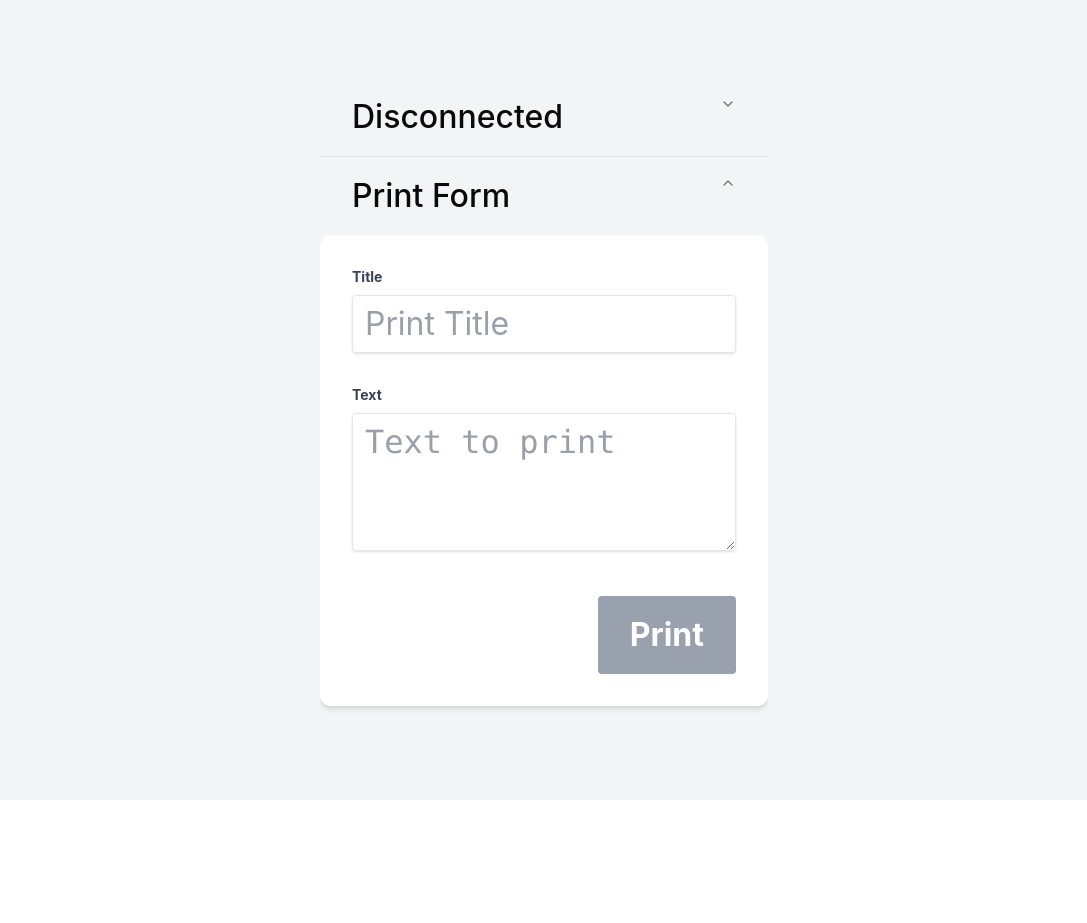
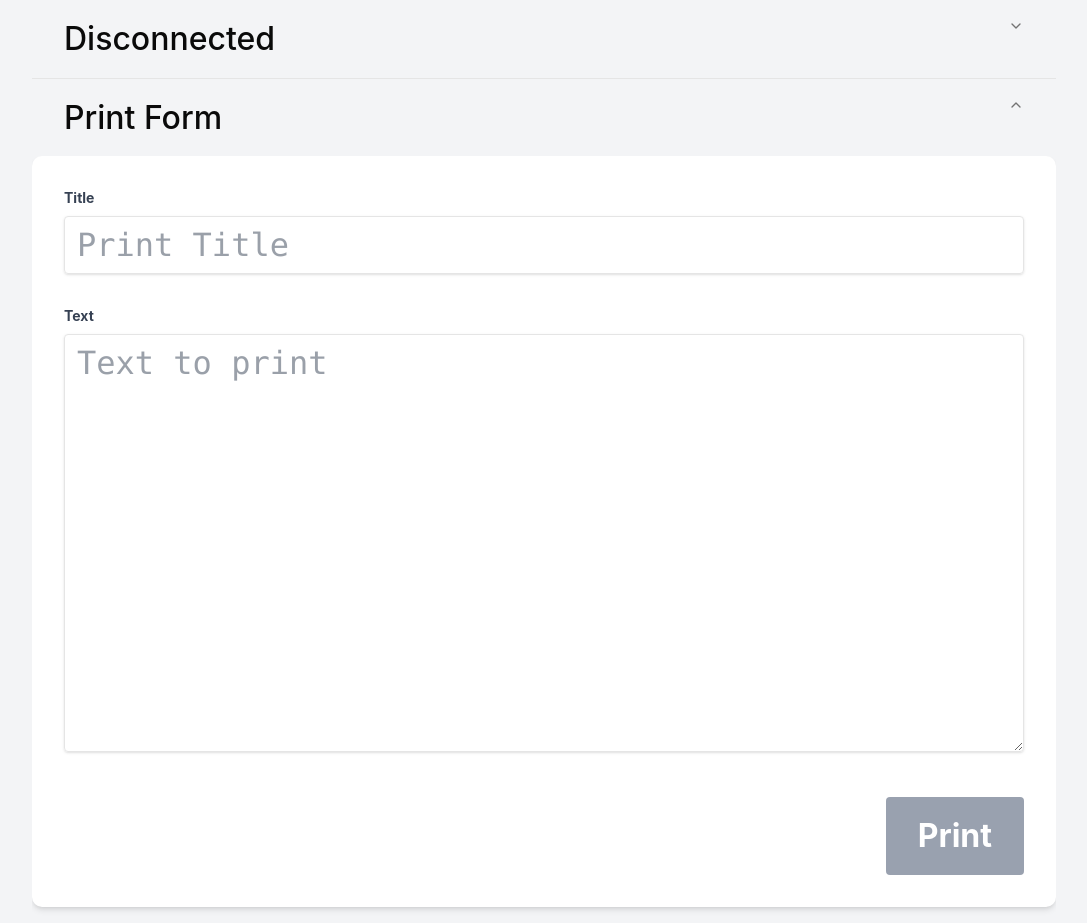
Before and after one commit to p1e7r0/todos-epson-printer, a React (Vite) app: page / in a window 1280 px wide. Both pictures are taken after a click on the button "Print Form". Shown: the whole page, without its empty margins (96-1183 px from the left). Before the commit the page ends 800 px from the top, so only its background shows below. Built offline with nearby package versions, Linux system fonts and the light colour scheme.

Commit message:
feat -  better print form layout

```diff
--- a/src/app/App.tsx
+++ b/src/app/App.tsx
@@ -18,7 +18,7 @@
 
   return (
     <div className="bg-gray-100 min-h-screen flex flex-col items-center justify-center">
-      <Accordion type="single" collapsible className="w-full max-w-md" value={accordionValue} onValueChange={setAccordionValue}>
+      <Accordion type="single" collapsible className="w-full max-w-5xl" value={accordionValue} onValueChange={setAccordionValue}>
         <AccordionItem value="item-1">
           <AccordionTrigger>{isConnected ? "Connected" : "Disconnected"}</AccordionTrigger>
           <AccordionContent>
--- a/src/features/printer/PrintForm.tsx
+++ b/src/features/printer/PrintForm.tsx
@@ -22,10 +22,12 @@
       return;
     }
 
-    printer.addTextStyle(false, false, true);
-    // printer.addTextSize(3, 3);
-    // printer.addText(title + "\n");
-    // printer.addTextStyle(false, false, false);
+    if (title) {
+      printer.addTextStyle(false, false, true);
+      printer.addTextSize(2, 2);
+      printer.addText(title + "\n\n");
+    }
+    printer.addTextStyle(false, false, false);
     printer.addTextSize(1, 1);
     printer.addText(text);
     printer.addFeedLine(5);
@@ -35,7 +37,7 @@
   };
 
   return (
-    <div className="bg-white p-8 rounded-lg shadow-md w-full max-w-md">
+    <div className="bg-white p-8 rounded-lg shadow-md w-full max-w">
       <div className="mb-4">
         <label htmlFor="printTitle" className="block text-gray-700 text-sm font-bold mb-2">
           Title
@@ -50,7 +52,7 @@
               title: e.target.value,
             }))
           }
-          className="shadow appearance-none border rounded w-full py-2 px-3 text-gray-700 leading-tight focus:outline-none focus:shadow-outline"
+          className="shadow appearance-none border rounded w-full py-2 px-3 text-gray-700 leading-tight focus:outline-none focus:shadow-outline font-mono"
         />
       </div>
       <div className="mb-6">
@@ -59,7 +61,7 @@
         </label>
         <textarea
           id="textToPrint"
-          rows={3}
+          rows={10}
           placeholder="Text to print"
           value={printOptions?.text}
           onChange={(e) =>
--- a/src/features/printer/PrinterConnection.tsx
+++ b/src/features/printer/PrinterConnection.tsx
@@ -64,7 +64,7 @@
   };
 
   return (
-    <div className="bg-white p-8 rounded-lg shadow-md w-full max-w-md mb-4">
+    <div className="bg-white p-8 rounded-lg shadow-md w-full max-w mb-4">
       <div className="mb-4">
         <label htmlFor="printerIPAddress" className="block text-gray-700 text-sm font-bold mb-2">
           Printer IP Address
```
